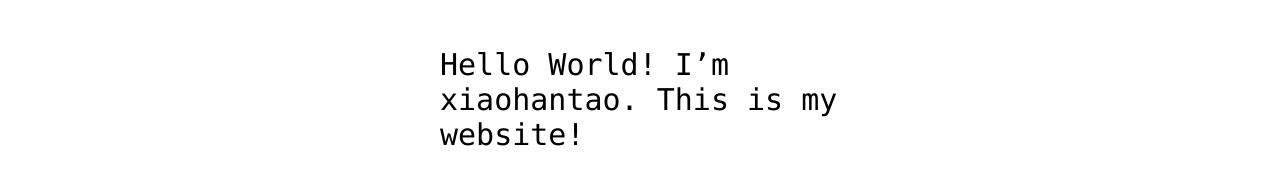
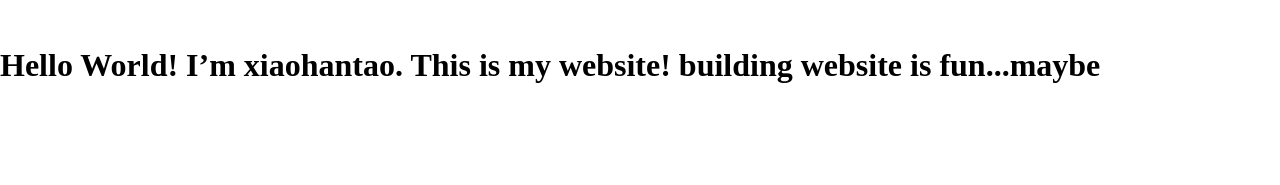
Before and after one commit to xiaohantao/hello-world, a plain HTML site: page index.html in a window 1280 px wide. Shown: the part 341-526 px from the top of the page. Drawn offline with Linux system fonts and the light colour scheme.

Commit message:
add new lines

```diff
--- a/index.html
+++ b/index.html
@@ -12,7 +12,11 @@
 <img src="https://octodex.github.com/images/daftpunktocat-thomas.gif" id="octocat" alt="octocat-gif" />
 
 <!-- Change this code here by copy and pasting your template on line 15 -->
-<p>Hello World! I’m xiaohantao. This is my website!</p>
+<h1>
+  Hello World! I’m xiaohantao. This is my website!
+
+  building website is fun...maybe
+</h1>
 
 </body>
 </html>
```
